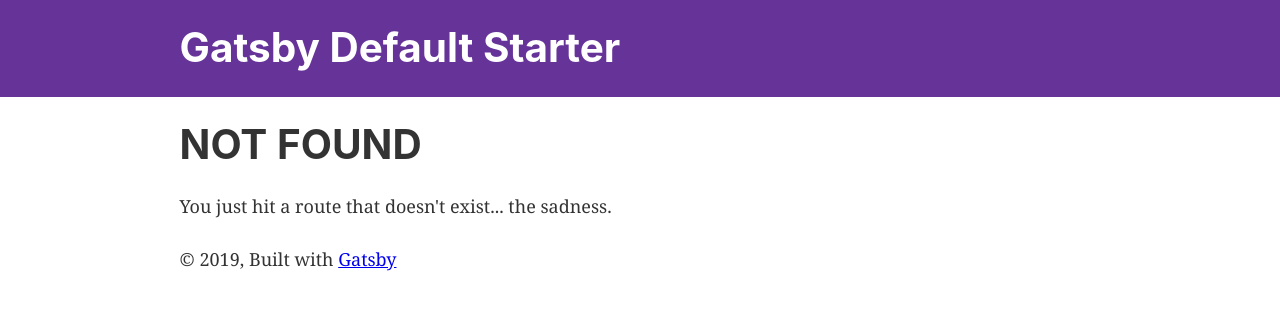
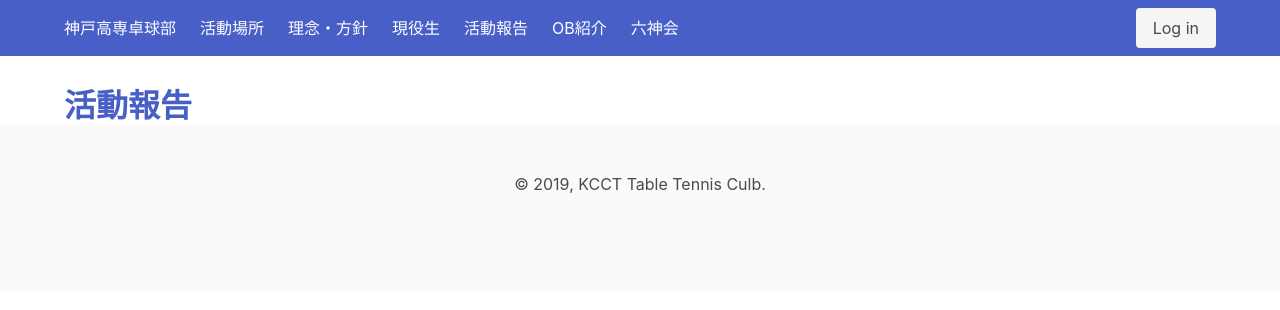
Before and after one commit to yoidea/kcct-table-tennis-club, a Gatsby site: page /activity in a window 1280 px wide. Before the commit this address had no page. Built offline with nearby package versions, Linux system fonts and the light colour scheme; Gatsby itself is replaced by a stand-in of ours.

Commit message:
Add default pages

```diff
--- a/gatsby-config.js
+++ b/gatsby-config.js
@@ -1,6 +1,6 @@
 module.exports = {
   siteMetadata: {
-    title: `Gatsby Default Starter`,
+    title: `神戸高専卓球部`,
     description: `Kick off your next, great Gatsby project with this default starter. This barebones starter ships with the main Gatsby configuration files you might need.`,
     author: `@gatsbyjs`,
   },
@@ -27,6 +27,7 @@ module.exports = {
         icon: `src/images/gatsby-icon.png`, // This path is relative to the root of the site.
       },
     },
+    `gatsby-plugin-sass`,
     // this (optional) plugin enables Progressive Web App + Offline functionality
     // To learn more, visit: https://gatsby.dev/offline
     // 'gatsby-plugin-offline',
--- a/package.json
+++ b/package.json
@@ -5,14 +5,17 @@
   "version": "0.1.0",
   "author": "Kyle Mathews <mathews.kyle@gmail.com>",
   "dependencies": {
+    "bulma": "^0.7.4",
     "gatsby": "^2.1.18",
     "gatsby-image": "^2.0.30",
     "gatsby-plugin-manifest": "^2.0.19",
     "gatsby-plugin-offline": "^2.0.24",
     "gatsby-plugin-react-helmet": "^3.0.7",
+    "gatsby-plugin-sass": "^2.0.10",
     "gatsby-plugin-sharp": "^2.0.22",
     "gatsby-source-filesystem": "^2.0.23",
     "gatsby-transformer-sharp": "^2.1.14",
+    "node-sass": "^4.11.0",
     "prop-types": "^15.7.2",
     "react": "^16.8.3",
     "react-dom": "^16.8.3",
--- a/src/components/header.js
+++ b/src/components/header.js
@@ -1,32 +1,33 @@
 import { Link } from "gatsby"
 import PropTypes from "prop-types"
 import React from "react"
+import "bulma"
 
 const Header = ({ siteTitle }) => (
-  <header
-    style={{
-      background: `rebeccapurple`,
-      marginBottom: `1.45rem`,
-    }}
-  >
-    <div
-      style={{
-        margin: `0 auto`,
-        maxWidth: 960,
-        padding: `1.45rem 1.0875rem`,
-      }}
-    >
-      <h1 style={{ margin: 0 }}>
-        <Link
-          to="/"
-          style={{
-            color: `white`,
-            textDecoration: `none`,
-          }}
-        >
-          {siteTitle}
-        </Link>
-      </h1>
+  <header className="navbar is-link" role="navigation" aria-label="main navigation">
+    <div className="container">
+      <div className="navbar-brand">
+        <Link to="/" className="navbar-item" href="https://bulma.io">神戸高専卓球部</Link>
+      </div>
+      <div id="navbarBasicExample" className="navbar-menu">
+        <div className="navbar-start">
+          <Link to="/place/" className="navbar-item">活動場所</Link>
+          <Link to="/policy/" className="navbar-item">理念・方針</Link>
+          <Link to="/member/" className="navbar-item">現役生</Link>
+          <Link to="/activity/" className="navbar-item">活動報告</Link>
+          <Link to="/ob/" className="navbar-item">OB紹介</Link>
+          <Link to="/supporter/" className="navbar-item">六神会</Link>
+        </div>
+        <div className="navbar-end">
+          <div className="navbar-item">
+            <div className="buttons">
+              <Link className="button is-light">
+                Log in
+              </Link>
+            </div>
+          </div>
+        </div>
+      </div>
     </div>
   </header>
 )
--- a/src/components/layout.js
+++ b/src/components/layout.js
@@ -10,7 +10,6 @@ import PropTypes from "prop-types"
 import { StaticQuery, graphql } from "gatsby"
 
 import Header from "./header"
-import "./layout.css"
 
 const Layout = ({ children }) => (
   <StaticQuery
@@ -26,19 +25,14 @@ const Layout = ({ children }) => (
     render={data => (
       <>
         <Header siteTitle={data.site.siteMetadata.title} />
-        <div
-          style={{
-            margin: `0 auto`,
-            maxWidth: 960,
-            padding: `0px 1.0875rem 1.45rem`,
-            paddingTop: 0,
-          }}
-        >
+        <div>
           <main>{children}</main>
-          <footer>
-            © {new Date().getFullYear()}, Built with
-            {` `}
-            <a href="https://www.gatsbyjs.org">Gatsby</a>
+          <footer className="footer">
+            <div className="content has-text-centered">
+              <p>
+                © {new Date().getFullYear()}, KCCT Table Tennis Culb.
+              </p>
+            </div>
           </footer>
         </div>
       </>
--- /dev/null
+++ b/src/pages/activity.js
@@ -0,0 +1,16 @@
+import React from "react"
+import { Link } from "gatsby"
+
+import Layout from "../components/layout"
+import SEO from "../components/seo"
+
+const Activity = () => (
+  <Layout>
+    <SEO title="活動報告" />
+    <div className="container">
+      <h2 className="title has-text-link" style={{marginTop: "1em"}}>活動報告</h2>
+    </div>
+  </Layout>
+)
+
+export default Activity
--- a/src/pages/index.js
+++ b/src/pages/index.js
@@ -4,17 +4,50 @@ import { Link } from "gatsby"
 import Layout from "../components/layout"
 import Image from "../components/image"
 import SEO from "../components/seo"
+import cover from "../images/cover.jpg"
 
 const IndexPage = () => (
   <Layout>
-    <SEO title="Home" keywords={[`gatsby`, `application`, `react`]} />
-    <h1>Hi people</h1>
-    <p>Welcome to your new Gatsby site.</p>
-    <p>Now go build something great.</p>
-    <div style={{ maxWidth: `300px`, marginBottom: `1.45rem` }}>
-      <Image />
+    <SEO title="Home" />
+    <section className="hero is-primary is-large" style={{
+      background: `url(${cover})`,
+      backgroundPosition: "center"
+    }}>
+      <div className="hero-body">
+        <div className="container">
+          <h1 className="title">
+            神戸高専卓球部
+          </h1>
+          <h2 className="subtitle">
+            Primary subtitle
+          </h2>
+        </div>
+      </div>
+    </section>
+    <div className="container">
+      <h2 className="title has-text-link" style={{marginTop: "1em"}}>更新</h2>
+
+
+      <h2 className="title has-text-link" style={{marginTop: "1em"}}>活動日</h2>
+      <iframe
+        src={`https://calendar.google.com/calendar/b/1/embed`}
+        style={{
+          borderWidth: "0",
+          width: "100%",
+          height: "600px"
+        }}
+        scrolling="no"
+      />
+      <h2 className="title has-text-link" style={{marginTop: "1em"}}>練習試合申し込み</h2>
+      <iframe
+        src="https://docs.google.com/forms/d/e/1FAIpQLSeovIfSjD6ffwQsR9j5CXFbgns9l_6By4Kuiz64ixlYqTqSJQ/viewform?embedded=true"
+        style={{
+          borderWidth: "0",
+          width: "100%",
+          height: "900px"
+        }}
+      />
     </div>
-    <Link to="/page-2/">Go to page 2</Link>
   </Layout>
 )
 
```
Also changed, not shown: src/pages/member.js (added, +16 -0 lines), src/pages/ob.js (added, +16 -0 lines), src/pages/place.js (added, +16 -0 lines), src/pages/policy.js (added, +16 -0 lines), src/pages/supporter.js (added, +16 -0 lines), src/images/cover.jpg (added), 1 other file.
